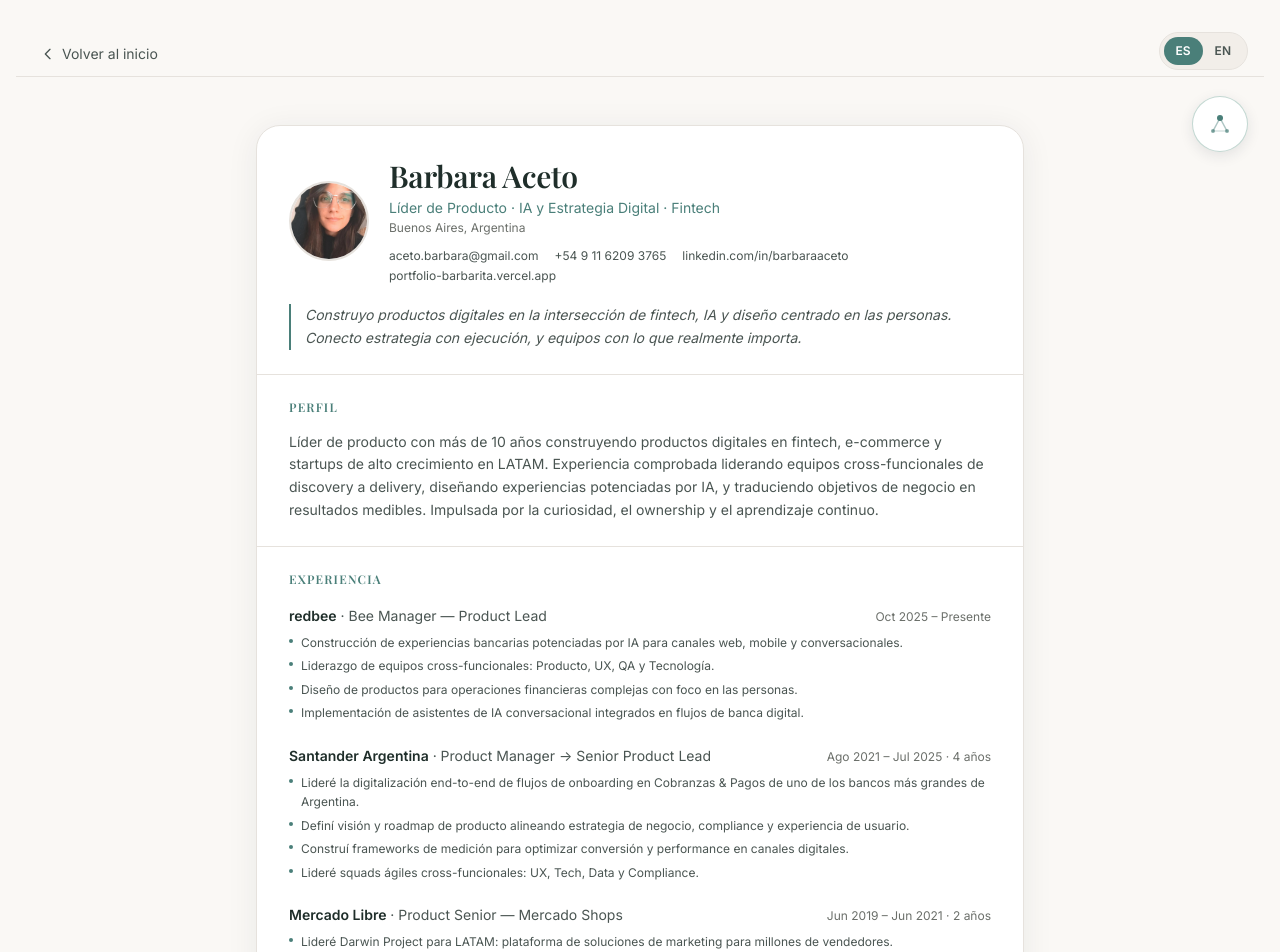
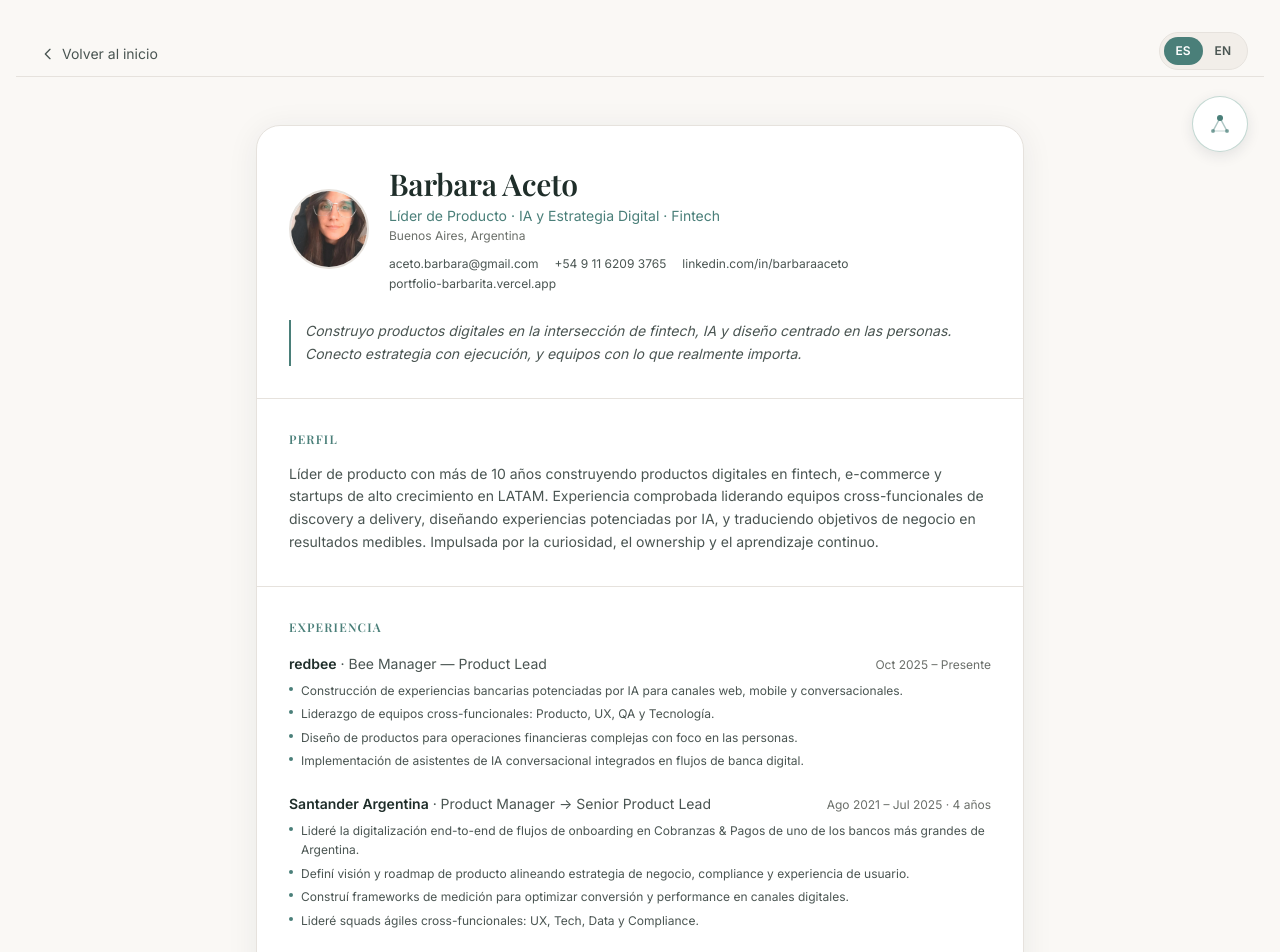
Before and after one commit to barbaritaaceto/Portfolio_Barbarita, a React (Vite) app: page /one-sheet in a window 1280 px wide. Shown: the top 952 px of the page. Built offline with nearby package versions, Linux system fonts and the light colour scheme.

Commit message:
fix: add breathing room in OneSheet header and sections

```diff
--- a/src/pages/OneSheet.tsx
+++ b/src/pages/OneSheet.tsx
@@ -236,7 +236,7 @@ export default function OneSheet() {
         >
 
           {/* ── HEADER ── */}
-          <div className="px-8 pt-8 pb-6" style={{ borderBottom: '1px solid var(--border-base)' }}>
+          <div className="px-8 pt-10 pb-8" style={{ borderBottom: '1px solid var(--border-base)' }}>
             <div className="flex flex-col sm:flex-row sm:items-center gap-5">
               <img
                 src="/barbi.png"
@@ -273,13 +273,13 @@ export default function OneSheet() {
               </div>
             </div>
             {/* Tagline */}
-            <p className="mt-5 text-sm leading-relaxed italic" style={{ color: 'var(--text-secondary)', borderLeft: '2px solid var(--accent-primary)', paddingLeft: '0.875rem' }}>
+            <p className="mt-7 text-sm leading-relaxed italic" style={{ color: 'var(--text-secondary)', borderLeft: '2px solid var(--accent-primary)', paddingLeft: '0.875rem' }}>
               {c.tagline}
             </p>
           </div>
 
           {/* ── SUMMARY ── */}
-          <div className="px-8 py-6" style={{ borderBottom: '1px solid var(--border-base)' }}>
+          <div className="px-8 py-8" style={{ borderBottom: '1px solid var(--border-base)' }}>
             <SectionLabel>{c.summaryTitle}</SectionLabel>
             <p className="text-sm leading-relaxed" style={{ color: 'var(--text-secondary)' }}>
               {c.summary}
@@ -287,7 +287,7 @@ export default function OneSheet() {
           </div>
 
           {/* ── EXPERIENCE ── */}
-          <div className="px-8 py-6" style={{ borderBottom: '1px solid var(--border-base)' }}>
+          <div className="px-8 py-8" style={{ borderBottom: '1px solid var(--border-base)' }}>
             <SectionLabel>{c.experienceTitle}</SectionLabel>
             <div className="space-y-5">
               {c.experience.map((exp) => (
```
